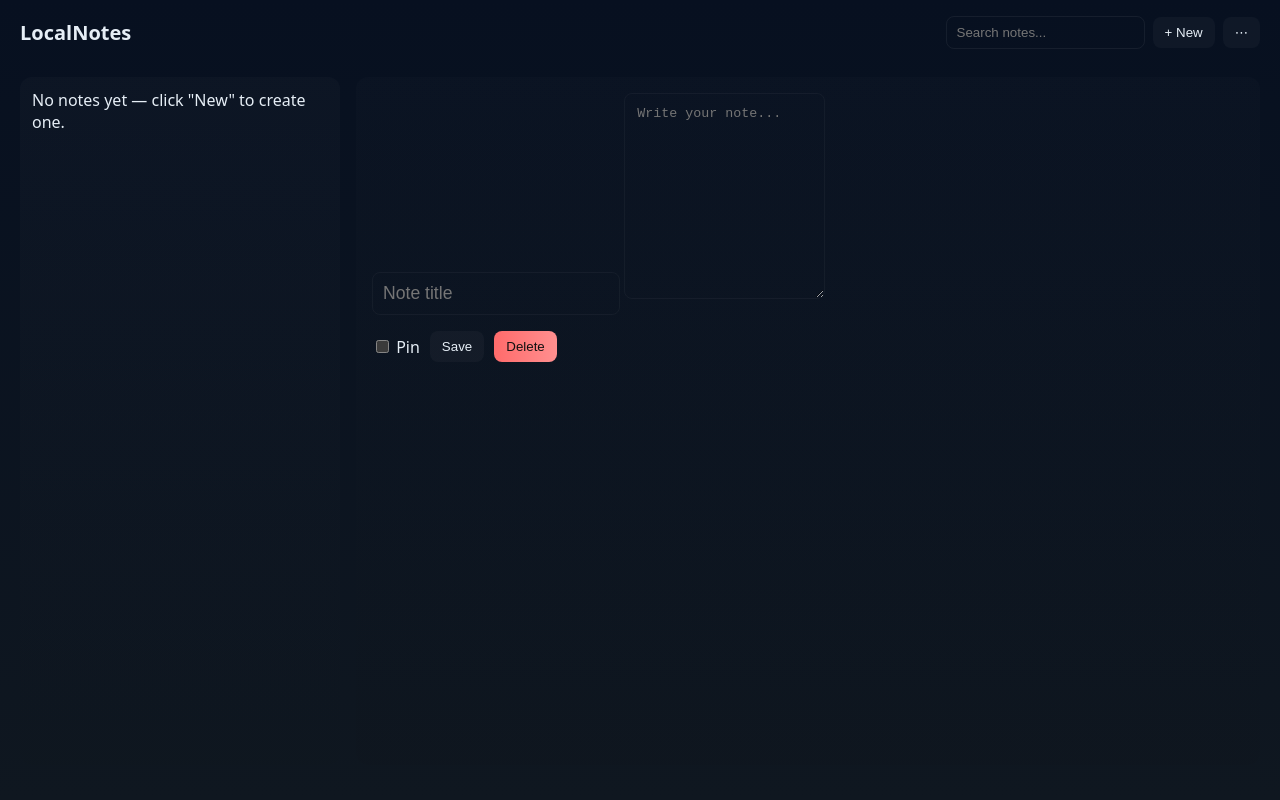
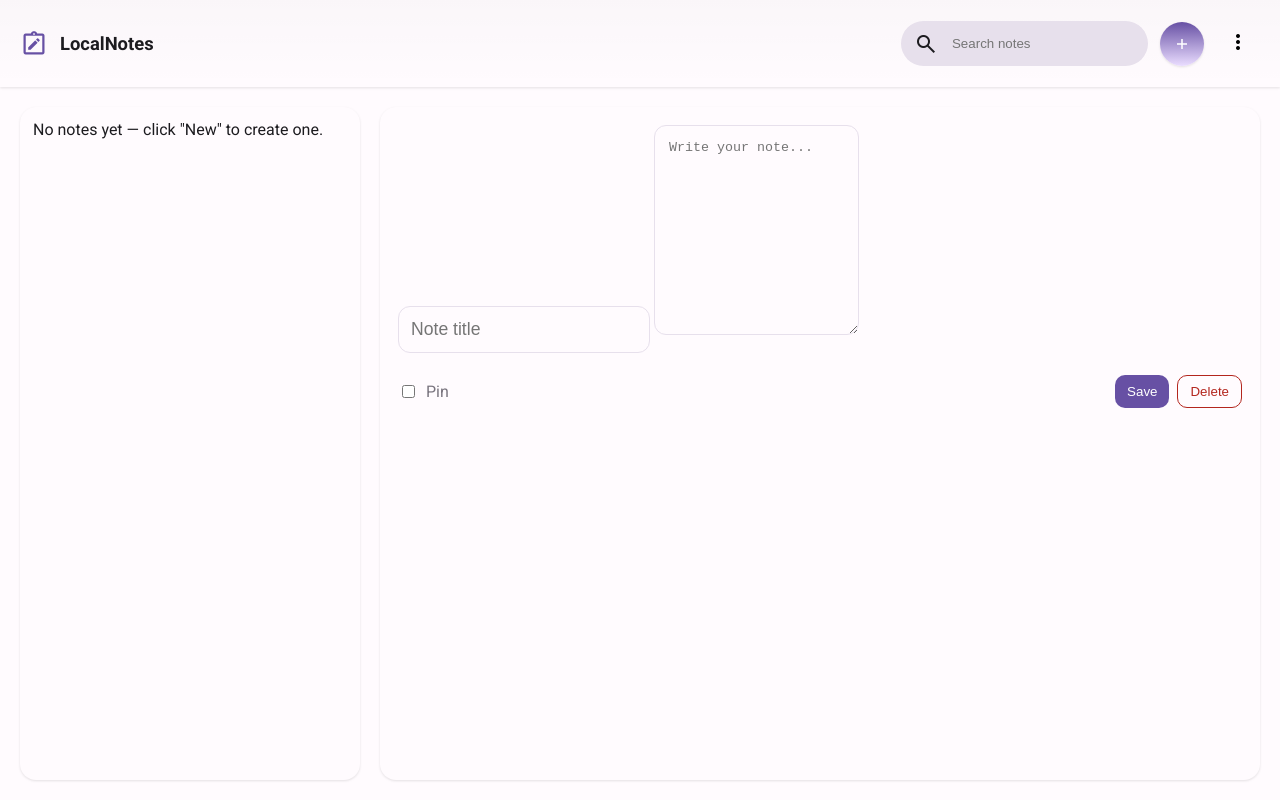
Before and after one commit to bradleysouciernewest-commits/notetaker, a plain HTML site: page index.html in a window 1280 px wide. Drawn offline with nearby package versions, Linux system fonts and the light colour scheme.

Commit message:
Style: apply Material You (Material 3) theming

```diff
--- a/index.html
+++ b/index.html
@@ -4,21 +4,32 @@
   <meta charset="utf-8" />
   <meta name="viewport" content="width=device-width,initial-scale=1" />
   <title>LocalNotes — Notes in localStorage</title>
+  <!-- Google Fonts (Roboto) + Material Symbols -->
+  <link href="https://fonts.googleapis.com/css2?family=Roboto:wght@400;500;700&display=swap" rel="stylesheet">
+  <link href="https://fonts.googleapis.com/css2?family=Material+Symbols+Outlined:opsz,wght,FILL,GRAD@24,400,0,0" rel="stylesheet" />
   <link rel="stylesheet" href="styles.css">
 </head>
-<body>
-  <header>
-    <h1>LocalNotes</h1>
+<body class="mui">
+  <header class="app-header">
+    <div class="title">
+      <span class="material-symbols-outlined icon">note_alt</span>
+      <h1>LocalNotes</h1>
+    </div>
+
     <div class="header-controls">
-      <input id="search" type="search" placeholder="Search notes..." />
-      <button id="newNoteBtn">+ New</button>
-      <div class="dropdown">
-        <button id="moreBtn">⋯</button>
-        <div class="dropdown-content" id="moreMenu">
-          <button id="exportBtn">Export JSON</button>
-          <label for="importFile" class="importLabel">Import JSON</label>
+      <div class="search-wrap">
+        <span class="material-symbols-outlined">search</span>
+        <input id="search" type="search" placeholder="Search notes" aria-label="Search notes" />
+      </div>
+      <button id="newNoteBtn" class="fab" title="New note"><span class="material-symbols-outlined">add</span></button>
+
+      <div class="menu">
+        <button class="menu-btn" id="moreBtn" aria-haspopup="true" aria-expanded="false"><span class="material-symbols-outlined">more_vert</span></button>
+        <div class="menu-popover" id="moreMenu" role="menu">
+          <button id="exportBtn" role="menuitem"><span class="material-symbols-outlined">file_download</span> Export JSON</button>
+          <label for="importFile" class="importLabel"><span class="material-symbols-outlined">file_upload</span> Import JSON</label>
           <input id="importFile" type="file" accept="application/json" style="display:none">
-          <button id="clearAllBtn">Clear all</button>
+          <button id="clearAllBtn" role="menuitem"><span class="material-symbols-outlined">delete_forever</span> Clear all</button>
         </div>
       </div>
     </div>
@@ -32,9 +43,11 @@
         <input id="noteTitle" placeholder="Note title" maxlength="120" autocomplete="off" />
         <textarea id="noteContent" placeholder="Write your note..." rows="12"></textarea>
         <div class="editor-controls">
-          <label><input id="pinCheck" type="checkbox" /> Pin</label>
-          <button id="saveBtn" type="submit">Save</button>
-          <button id="deleteBtn" type="button" class="danger">Delete</button>
+          <label class="pin-wrap"><input id="pinCheck" type="checkbox" /> Pin</label>
+          <div class="actions">
+            <button id="saveBtn" type="submit" class="primary">Save</button>
+            <button id="deleteBtn" type="button" class="danger">Delete</button>
+          </div>
         </div>
       </form>
       <footer class="status" id="status"></footer>
--- a/styles.css
+++ b/styles.css
@@ -1,49 +1,87 @@
+/* Material You inspired styles (Material Design 3) for LocalNotes */
 :root{
-  --bg:#0f1720;
-  --panel:#0b1220;
-  --muted:#9aa6b2;
-  --accent:#6ee7b7;
-  --danger:#ff6b6b;
-  --gap:12px;
-  --radius:10px;
-  color-scheme: dark;
+  /* Sample Material You-like color tokens (you can swap these dynamically) */
+  --md-sys-color-primary: #6750A4;
+  --md-sys-color-on-primary: #FFFFFF;
+  --md-sys-color-primary-container: #EADDFF;
+  --md-sys-color-on-primary-container: #21005D;
+
+  --md-sys-color-surface: #FFFBFE;
+  --md-sys-color-on-surface: #1C1B1F;
+  --md-sys-color-surface-variant: #E7E0EC;
+
+  --md-sys-color-outline: #79747E;
+  --md-sys-color-error: #B3261E;
+  --md-sys-elevation-level-1: 0 1px 2px rgba(28,27,31,0.04), 0 1px 3px rgba(28,27,31,0.08);
+
+  --radius: 12px;
+  --gap: 12px;
+}
+
+/* Dark-mode fallback/automatic toggle — keep the app adaptive to prefers-color-scheme */
+@media (prefers-color-scheme: dark){
+  :root{
+    --md-sys-color-primary: #D0BCFF;
+    --md-sys-color-on-primary: #381E72;
+    --md-sys-color-primary-container: #4F378B;
+    --md-sys-color-on-primary-container: #EADDFF;
+
+    --md-sys-color-surface: #1C1B1F;
+    --md-sys-color-on-surface: #E6E1E5;
+    --md-sys-color-surface-variant: #49454F;
+
+    --md-sys-color-outline: #938F99;
+    --md-sys-color-error: #F2B8B5;
+    --md-sys-elevation-level-1: 0 1px 2px rgba(0,0,0,0.6), 0 4px 8px rgba(0,0,0,0.5);
+  }
 }
 
 *{box-sizing:border-box}
-html,body{height:100%;margin:0;font-family:system-ui,-apple-system,Segoe UI,Roboto,"Helvetica Neue",Arial;background:linear-gradient(180deg,#071020,var(--bg));color:#e6eef6}
-header{
-  display:flex;align-items:center;justify-content:space-between;padding:16px 20px;
-  gap:12px;
-}
-h1{margin:0;font-size:1.25rem}
-.header-controls{display:flex;align-items:center;gap:8px}
-#search{padding:8px 10px;border-radius:8px;border:1px solid rgba(255,255,255,0.06);background:transparent;color:inherit}
-button{cursor:pointer;border:0;padding:8px 12px;border-radius:8px;background:rgba(255,255,255,0.03);color:inherit}
-button:active{transform:translateY(1px)}
-.dropdown{position:relative}
-.dropdown-content{display:flex;flex-direction:column;position:absolute;right:0;top:36px;background:var(--panel);border-radius:8px;padding:8px;gap:6px;box-shadow:0 6px 18px rgba(0,0,0,0.6);display:none}
-.dropdown:hover .dropdown-content{display:flex}
-.importLabel{display:inline-block;cursor:pointer}
+html,body{height:100%;margin:0;font-family:Roboto, system-ui, -apple-system, 'Segoe UI', 'Helvetica Neue', Arial; background:var(--md-sys-color-surface); color:var(--md-sys-color-on-surface);}
+body.mui{display:flex;flex-direction:column;min-height:100vh}
 
-main{display:grid;grid-template-columns:320px 1fr;gap:16px;padding:12px 20px;height:calc(100vh - 88px)}
-.notes-list{background:linear-gradient(180deg, rgba(255,255,255,0.02), rgba(0,0,0,0.02));padding:12px;border-radius:12px;overflow:auto}
-.note-item{display:flex;flex-direction:column;padding:10px;border-radius:10px;margin-bottom:8px;background:transparent;border:1px solid rgba(255,255,255,0.03);cursor:pointer}
-.note-item:hover{background:rgba(255,255,255,0.02)}
+.app-header{display:flex;align-items:center;justify-content:space-between;padding:20px;gap:16px;background:linear-gradient(180deg, rgba(0,0,0,0.02), transparent);box-shadow:var(--md-sys-elevation-level-1);}
+.title{display:flex;align-items:center;gap:12px}
+.title h1{margin:0;font-size:1.15rem;font-weight:600}
+.icon{font-size:28px;color:var(--md-sys-color-primary)}
+
+.header-controls{display:flex;align-items:center;gap:12px}
+.search-wrap{display:flex;align-items:center;gap:8px;padding:8px 12px;border-radius:999px;background:var(--md-sys-color-surface-variant);border:1px solid transparent}
+.search-wrap input{border:0;background:transparent;padding:6px;outline:none;color:var(--md-sys-color-on-surface);min-width:160px}
+
+.fab{width:44px;height:44px;border-radius:50%;border:0;background:linear-gradient(180deg,var(--md-sys-color-primary),var(--md-sys-color-primary-container));color:var(--md-sys-color-on-primary);display:inline-flex;align-items:center;justify-content:center;box-shadow:var(--md-sys-elevation-level-1);cursor:pointer}
+.fab .material-symbols-outlined{font-size:20px}
+
+.menu{position:relative}
+.menu-btn{border:0;padding:10px;border-radius:10px;background:transparent;cursor:pointer}
+.menu-popover{position:absolute;right:0;top:48px;min-width:200px;background:var(--md-sys-color-surface);border-radius:12px;padding:8px;box-shadow:var(--md-sys-elevation-level-1);display:none;flex-direction:column;gap:6px}
+.menu:hover .menu-popover{display:flex}
+.menu-popover button, .menu-popover .importLabel{display:flex;gap:8px;align-items:center;padding:8px 10px;border-radius:8px;border:0;background:transparent;cursor:pointer;color:var(--md-sys-color-on-surface)}
+.importLabel{cursor:pointer}
+
+main{display:grid;grid-template-columns:340px 1fr;gap:20px;padding:20px;flex:1}
+.notes-list{background:var(--md-sys-color-surface);padding:12px;border-radius:16px;overflow:auto;box-shadow:var(--md-sys-elevation-level-1);border:1px solid transparent}
+.note-item{display:flex;flex-direction:column;padding:12px;border-radius:12px;margin-bottom:10px;background:linear-gradient(180deg, rgba(0,0,0,0.02), transparent);cursor:pointer;border:1px solid transparent}
+.note-item:hover{transform:translateY(-2px);transition:transform .12s}
 .note-header{display:flex;justify-content:space-between;align-items:center;gap:8px}
 .note-title{font-weight:600;white-space:nowrap;text-overflow:ellipsis;overflow:hidden}
-.note-preview{color:var(--muted);font-size:0.9rem;max-height:2.4em;overflow:hidden;text-overflow:ellipsis}
-.pin{color:var(--accent);font-weight:700;margin-left:6px}
+.note-preview{color:var(--md-sys-color-outline);font-size:0.95rem;max-height:2.4em;overflow:hidden;text-overflow:ellipsis}
+.pin{color:var(--md-sys-color-primary);font-weight:700;margin-left:6px}
+.note-item.selected{outline:2px solid rgba(103,80,164,0.12);}
 
-.editor{background:linear-gradient(180deg, rgba(255,255,255,0.01), rgba(0,0,0,0.03));padding:16px;border-radius:12px;display:flex;flex-direction:column}
-#noteTitle{font-size:1.1rem;padding:10px;border-radius:8px;border:1px solid rgba(255,255,255,0.04);background:transparent;color:inherit;margin-bottom:8px}
-#noteContent{flex:1;padding:12px;border-radius:8px;border:1px solid rgba(255,255,255,0.04);background:transparent;color:inherit;resize:vertical}
-.editor-controls{display:flex;align-items:center;gap:10px;margin-top:8px}
-.danger{background:linear-gradient(90deg,var(--danger),#ff8f8f);color:#111}
-.status{margin-top:10px;color:var(--muted);font-size:0.9rem}
+.editor{background:var(--md-sys-color-surface);padding:18px;border-radius:16px;display:flex;flex-direction:column;box-shadow:var(--md-sys-elevation-level-1);}
+#noteTitle{font-size:1.1rem;padding:12px;border-radius:12px;border:1px solid var(--md-sys-color-surface-variant);background:transparent;color:var(--md-sys-color-on-surface);margin-bottom:10px}
+#noteContent{flex:1;padding:14px;border-radius:12px;border:1px solid var(--md-sys-color-surface-variant);background:transparent;color:var(--md-sys-color-on-surface);resize:vertical}
+.editor-controls{display:flex;align-items:center;gap:10px;margin-top:12px;justify-content:space-between}
+.pin-wrap{display:flex;align-items:center;gap:8px;color:var(--md-sys-color-outline)}
+.actions{display:flex;gap:8px}
+button.primary{background:var(--md-sys-color-primary);color:var(--md-sys-color-on-primary);border:0;padding:8px 12px;border-radius:10px;cursor:pointer}
+button.danger{background:transparent;border:1px solid var(--md-sys-color-error);color:var(--md-sys-color-error);padding:8px 12px;border-radius:10px;cursor:pointer}
+.status{margin-top:10px;color:var(--md-sys-color-outline);font-size:0.9rem}
 
 /* responsive */
 @media (max-width:880px){
-  main{grid-template-columns:1fr;gap:10px}
+  main{grid-template-columns:1fr;gap:12px}
   .notes-list{order:2;height:40vh}
   .editor{order:1}
 }
```
